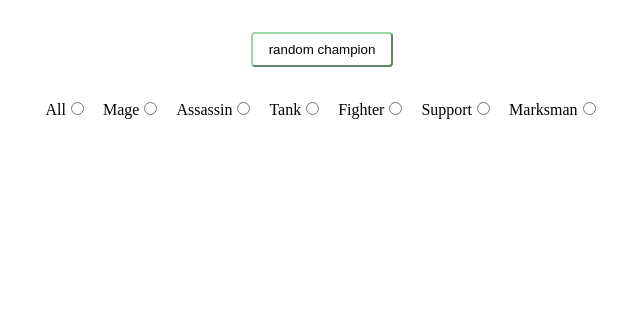
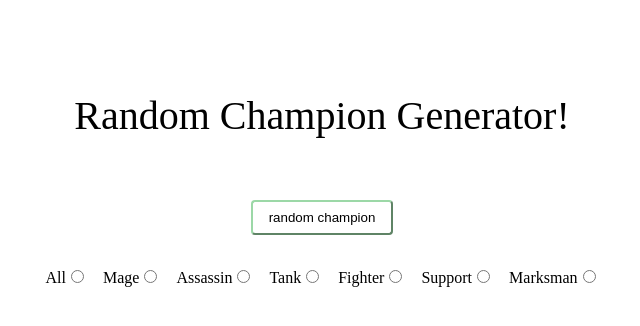
Before and after one commit to rramirez216/RandomRoster, a React (Create React App) app: page / in a window 1280 px wide. Shown: the top 326 px of the page, without its empty margins (318-958 px from the left). Built offline with nearby package versions, Linux system fonts and the light colour scheme; no server answers.

Commit message:
adds an h1 element to top of main page also adds padding to outer wrapper in app.js component

```diff
--- a/src/App.js
+++ b/src/App.js
@@ -60,6 +60,7 @@ function App() {
 
   return (
     <OuterWrapper>
+      <HeadingOne>Random Champion Generator!</HeadingOne>
       <Wrapper>
         {champions && randomChampion && <Champion champion={randomChampion} />}
       </Wrapper>
@@ -76,10 +77,14 @@ function App() {
 
 const OuterWrapper = styled.main`
   height: 100%;
+  padding: 96px 32px 0;
   display: flex;
   flex-flow: column nowrap;
   align-items: center;
   gap: 32px;
+`
+const HeadingOne = styled.h1`
+  font-size: 2.5rem;
 `
 const Wrapper = styled.div`
   color: green;
```
